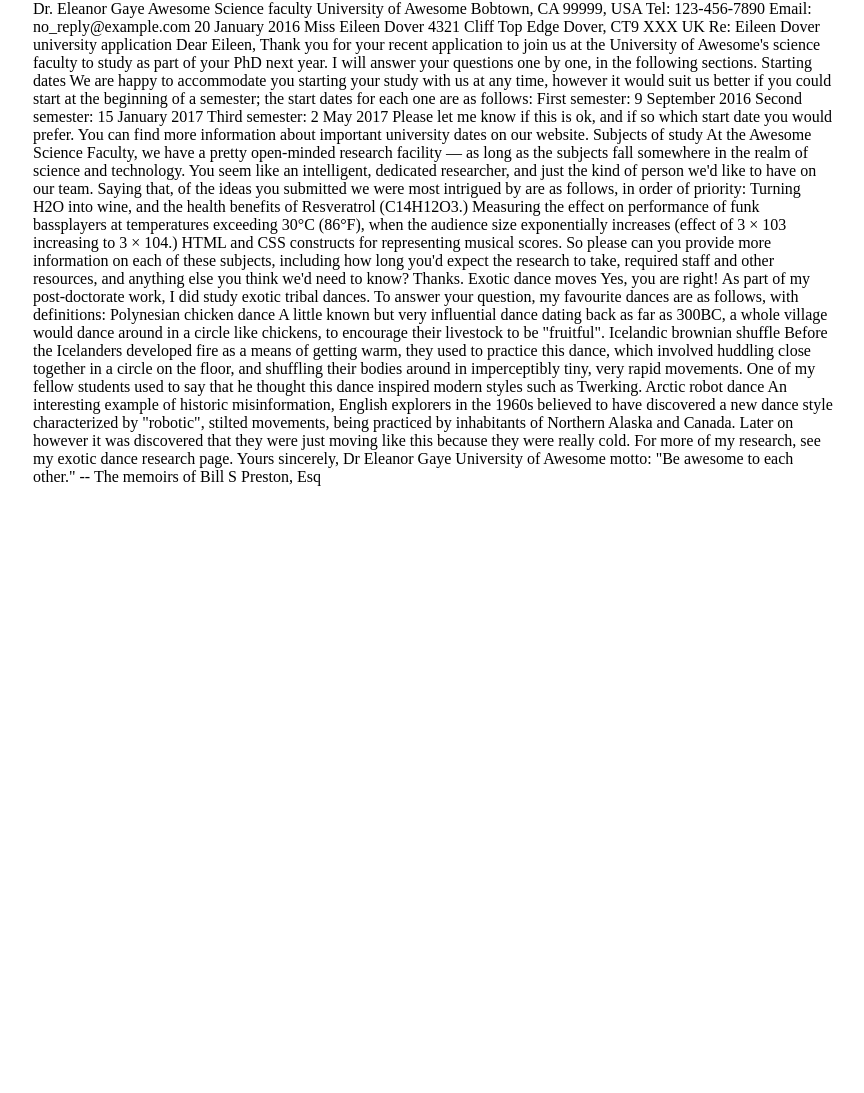
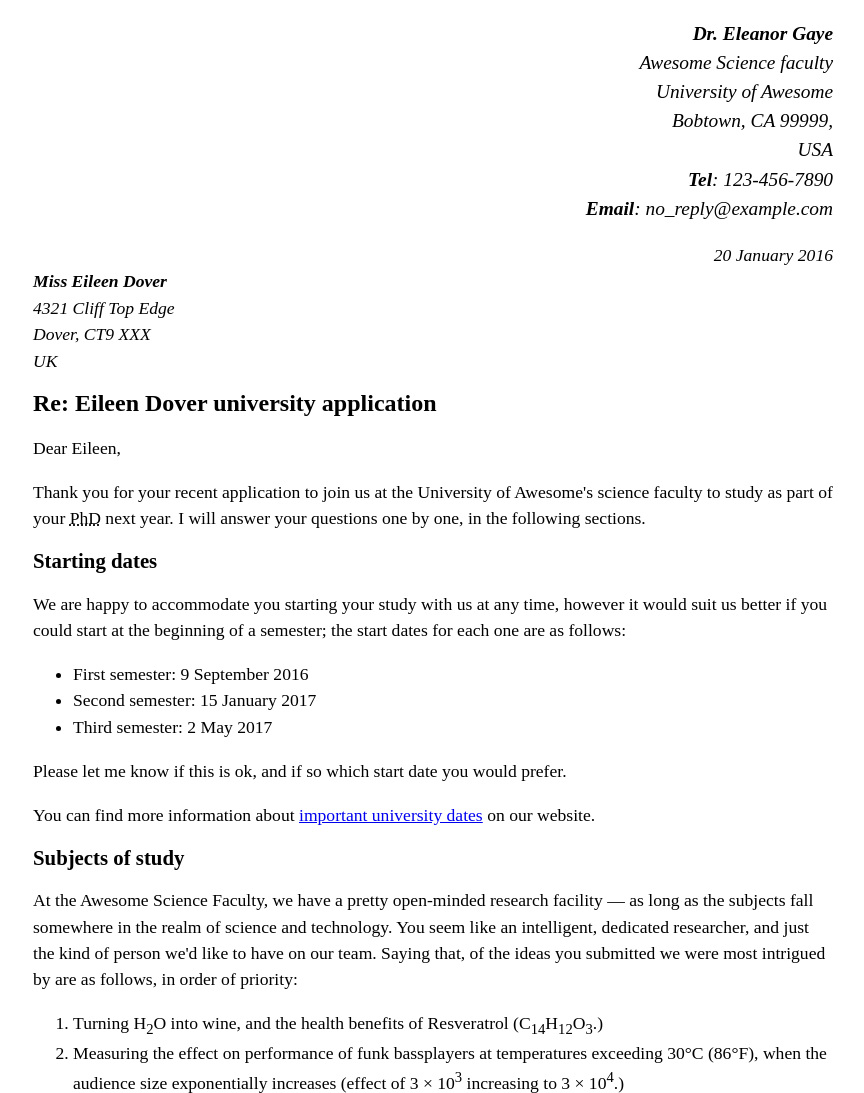
Before and after one commit to TrayTales/Marking-Up-A-Letter, a plain HTML site: page index.html in a window 1280 px wide. Shown: the top 1093 px of the page, without its empty margins (207-1071 px from the left). Before the commit the page ends 800 px from the top, so only its background shows below. Drawn offline with Linux system fonts and the light colour scheme.

Commit message:
Finished version
Finished requirements for block and inline semantic mark-up

```diff
--- a/index.html
+++ b/index.html
@@ -7,69 +7,70 @@
     </head>
     <body>
         <main>
-            Dr. Eleanor Gaye
-            Awesome Science faculty
-            University of Awesome
-            Bobtown, CA 99999,
-            USA
-            Tel: 123-456-7890
-            Email: no_reply@example.com
+            <address class="sender-column">
+               <p> <strong>Dr. Eleanor Gaye</strong> <br>
+                Awesome Science faculty<br>
+                University of Awesome<br>
+                Bobtown, CA 99999,<br>
+                USA<br>
+                <strong>Tel</strong>: 123-456-7890<br>
+                <strong>Email</strong>: no_reply@example.com </p>
+                <time  class="sender-column" datetime="2016-01-20"> 20 January 2016 </time>
+            </address>
+            <address>
+                <strong>Miss Eileen Dover</strong><br>
+                4321 Cliff Top Edge<br>
+                Dover, CT9 XXX<br>
+                UK
+            </address>
 
-            20 January 2016
+            <h1>Re: Eileen Dover university application</h1>
 
-            Miss Eileen Dover
-            4321 Cliff Top Edge
-            Dover, CT9 XXX
-            UK
+            <p>Dear Eileen,</p>
+
+            <p>Thank you for your recent application to join us at the University of Awesome's science faculty to study as part of your <abbr title="Doctor of Philosophy">PhD</abbr> next year. I will answer your questions one by one, in the following sections.</p>
+
+            <h2>Starting dates</h2>
+
+           <p>We are happy to accommodate you starting your study with us at any time, however it would suit us better if you could start at the beginning of a semester; the start dates for each one are as follows:</p>
+            <ul>
+                <li>First semester: <time datetime="2016-09-09">9 September 2016</time></li>
+                <li>Second semester: <time datetime="2017-01-15">15 January 2017</time></li>
+                <li>Third semester: <time datetime="2017-05-02">2 May 2017</time></li>
+            </ul>
+            <p>Please let me know if this is ok, and if so which start date you would prefer.</p>
+
+            <p>You can find more information about <a href="http://examples.com">important university dates</a> on our website.</p>
 
 
-            Re: Eileen Dover university application
+            <h2>Subjects of study</h2>
 
-            Dear Eileen,
-
-            Thank you for your recent application to join us at the University of Awesome's science faculty to study as part of your PhD next year. I will answer your questions one by one, in the following sections.
-
-            Starting dates
-
-            We are happy to accommodate you starting your study with us at any time, however it would suit us better if you could start at the beginning of a semester; the start dates for each one are as follows:
-
-            First semester: 9 September 2016
-            Second semester: 15 January 2017
-            Third semester: 2 May 2017
-
-            Please let me know if this is ok, and if so which start date you would prefer.
-
-            You can find more information about important university dates on our website.
+            <p>At the Awesome Science Faculty, we have a pretty open-minded research facility — as long as the subjects fall somewhere in the realm of science and technology. You seem like an intelligent, dedicated researcher, and just the kind of person we'd like to have on our team. Saying that, of the ideas you submitted we were most intrigued by are as follows, in order of priority:</p>
+            <ol>
+                <li>Turning H<sub>2</sub>O into wine, and the health benefits of Resveratrol (C<sub>14</sub>H<sub>12</sub>O<sub>3</sub>.)</li>
+                <li>Measuring the effect on performance of funk bassplayers at temperatures exceeding 30°C (86°F), when the audience size exponentially increases (effect of 3 × 10<sup>3</sup> increasing to 3 × 10<sup>4</sup>.)</li>
+                <li><abbr title="Hyper Text Markup Language">HTML</abbr> and <abbr title="Cascading stylesheet">CSS</abbr> constructs for representing musical scores.</li>
+            </ol>
+            <p>So please can you provide more information on each of these subjects, including how long you'd expect the research to take, required staff and other resources, and anything else you think we'd need to know? Thanks.</p>
 
 
-            Subjects of study
+            <h2>Exotic dance moves</h2>
 
-            At the Awesome Science Faculty, we have a pretty open-minded research facility — as long as the subjects fall somewhere in the realm of science and technology. You seem like an intelligent, dedicated researcher, and just the kind of person we'd like to have on our team. Saying that, of the ideas you submitted we were most intrigued by are as follows, in order of priority:
+            <p>Yes, you are right! As part of my post-doctorate work, I <em>did</em> study exotic tribal dances. To answer your question, my favourite dances are as follows, with definitions:</p>
+            <dl>
+                <dt>Polynesian chicken dance</dt>
+                <dd>A little known but very influential dance dating back as far as 300<abbr title="Before Christ">BC</abbr>, a whole village would dance around in a circle like chickens, to encourage their livestock to be "fruitful".</dd>
+                <dt>Icelandic brownian shuffle</dt>
+                <dd>Before the Icelanders developed fire as a means of getting warm, they used to practice this dance, which involved huddling close together in a circle on the floor, and shuffling their bodies around in imperceptibly tiny, very rapid movements. One of my fellow students used to say that he thought this dance inspired modern styles such as Twerking.</dd>
+                <dt>Arctic robot dance</dt>
+                <dd>An interesting example of historic misinformation, English explorers in the 1960s believed to have discovered a new dance style characterized by "robotic", stilted movements, being practiced by inhabitants of Northern Alaska and Canada. Later on however it was discovered that they were just moving like this because they were really cold.</dd>
+            </dl>
+            <p>For more of my research, see my <a href="http://examples.com">exotic dance research page.</a></p>
 
-            Turning H2O into wine, and the health benefits of Resveratrol (C14H12O3.)
-            Measuring the effect on performance of funk bassplayers at temperatures exceeding 30°C (86°F), when the audience size exponentially increases (effect of 3 × 103 increasing to 3 × 104.)
-            HTML and CSS constructs for representing musical scores.
+            <p>Yours sincerely,</p>
+            <p>Dr Eleanor Gaye</p>
 
-            So please can you provide more information on each of these subjects, including how long you'd expect the research to take, required staff and other resources, and anything else you think we'd need to know? Thanks.
-
-
-            Exotic dance moves
-
-            Yes, you are right! As part of my post-doctorate work, I did study exotic tribal dances. To answer your question, my favourite dances are as follows, with definitions:
-
-            Polynesian chicken dance
-            A little known but very influential dance dating back as far as 300BC, a whole village would dance around in a circle like chickens, to encourage their livestock to be "fruitful".
-            Icelandic brownian shuffle
-            Before the Icelanders developed fire as a means of getting warm, they used to practice this dance, which involved huddling close together in a circle on the floor, and shuffling their bodies around in imperceptibly tiny, very rapid movements. One of my fellow students used to say that he thought this dance inspired modern styles such as Twerking.
-            Arctic robot dance
-            An interesting example of historic misinformation, English explorers in the 1960s believed to have discovered a new dance style characterized by "robotic", stilted movements, being practiced by inhabitants of Northern Alaska and Canada. Later on however it was discovered that they were just moving like this because they were really cold.
-
-            For more of my research, see my exotic dance research page.
-
-            Yours sincerely,
-            Dr Eleanor Gaye
-
-            University of Awesome motto: "Be awesome to each other." -- The memoirs of Bill S Preston, Esq
+            <p>University of Awesome motto: "Be awesome to each other." -- <em>The memoirs of Bill S Preston, <abbr title="Esquire">Esq</abbr></em></p>
         </main>
     </body>
 </html>
```
